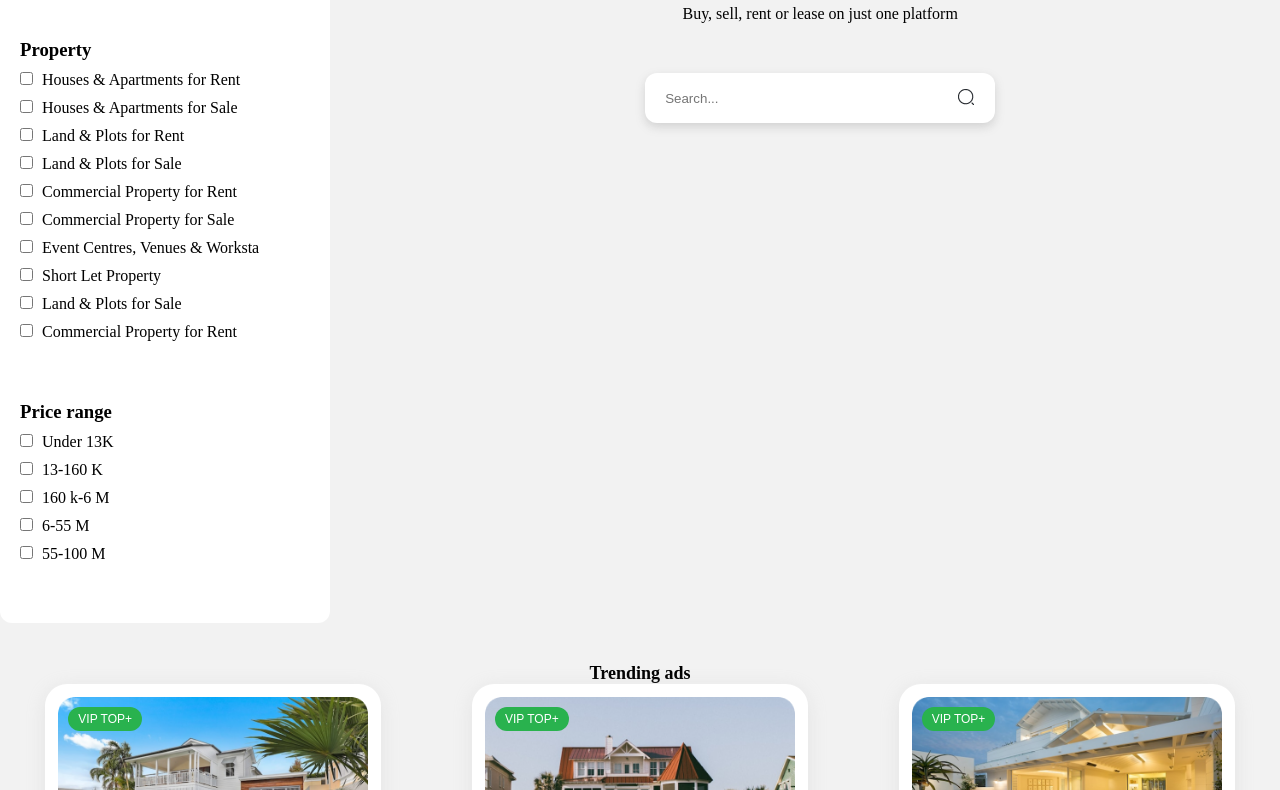
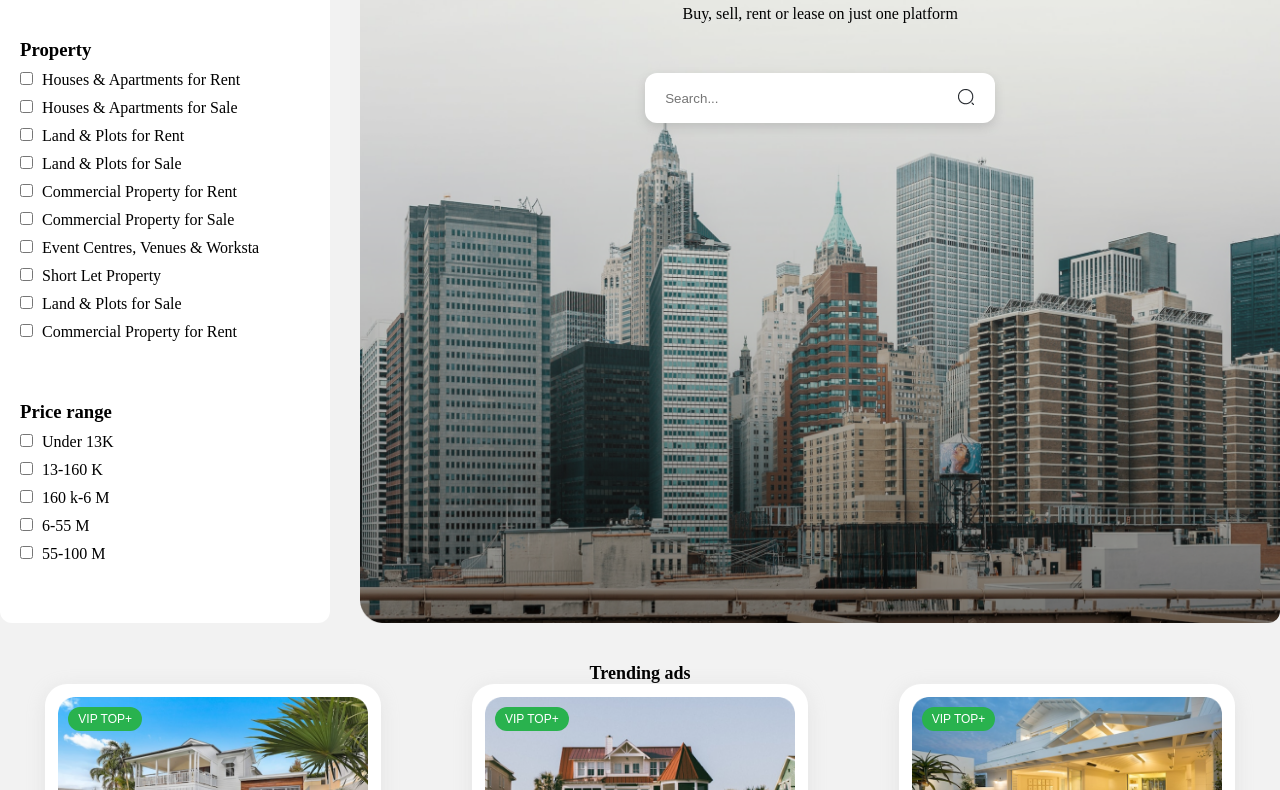
Before and after one commit to MariamLobzhanidze/Mid-term-exam, a plain HTML site: page index.html in a window 1280 px wide. Shown: the part 239-1029 px from the top of the page. Drawn offline with Linux system fonts and the light colour scheme.

Commit message:
added main image

```diff
--- a/styles.css
+++ b/styles.css
@@ -145,7 +145,7 @@ a{
     max-width: 1200px;
     width: 100%;
     max-height: 840px;
-    background-image: url(./img/aside-image.jpg);
+    background-image: url(images/page1-main-buildings.png);
     background-size: cover;
     border-radius: 12px;
 }
```
